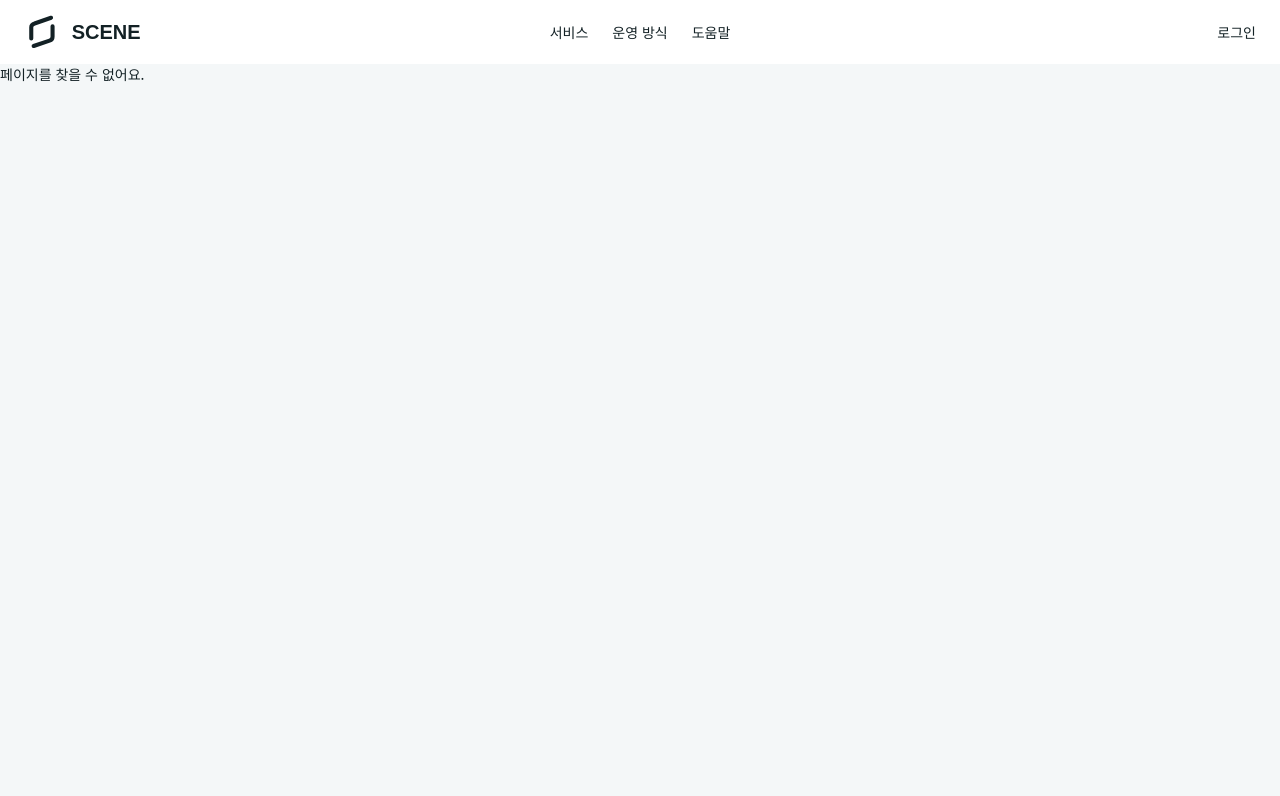
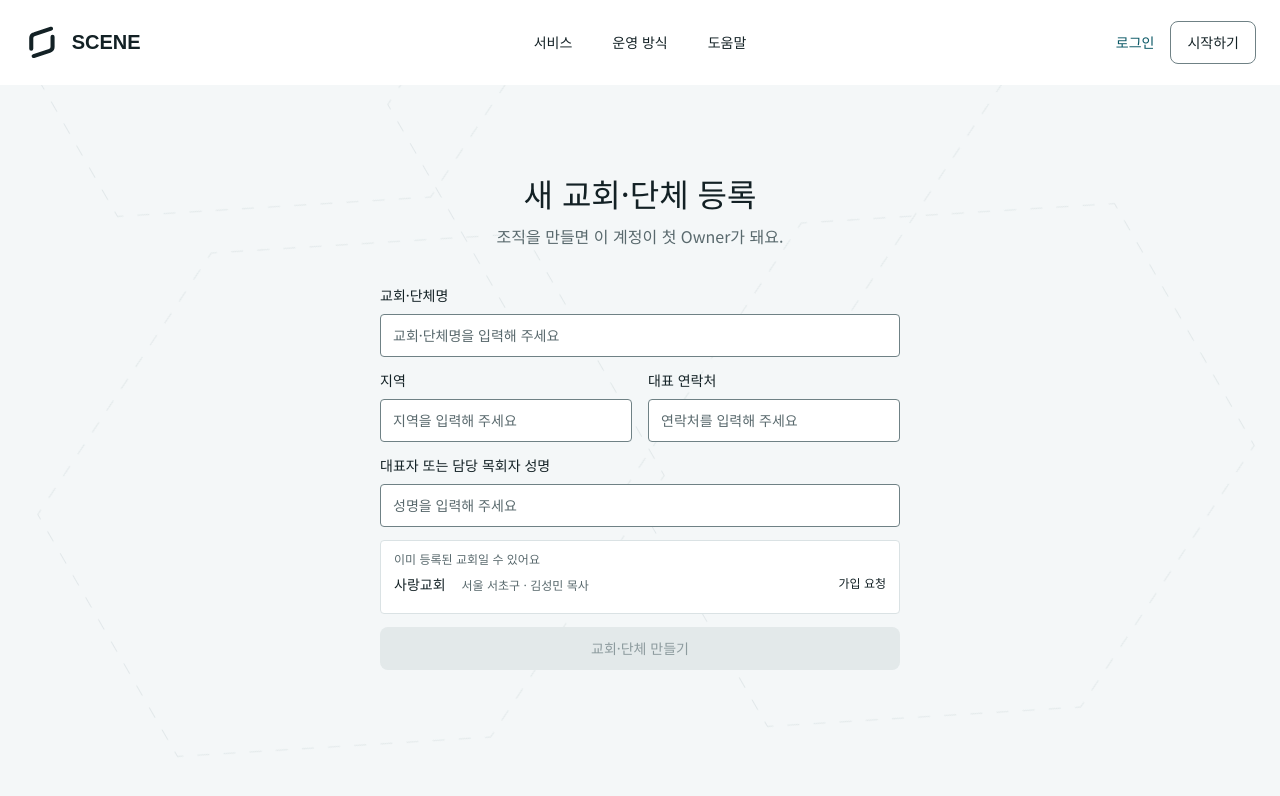
Before and after one commit to BeomhyunPark/SCENE, a React (Vite) app in the folder frontend/: page /register-organization in a window 1280 px wide. Shown: the top 796 px of the page. Built offline with nearby package versions, Linux system fonts and the light colour scheme; a web font is replaced by a local one.

Commit message:
feat: add the public organization registration (#146)
Track: #145

```diff
--- a/frontend/src/App.tsx
+++ b/frontend/src/App.tsx
@@ -6,6 +6,7 @@ import { PublicHome } from "./components/PublicHome";
 import { PublicLogin } from "./components/PublicLogin";
 import { PublicSignup } from "./components/PublicSignup";
 import { PublicFindOrganization } from "./components/PublicFindOrganization";
+import { PublicRegisterOrganization } from "./components/PublicRegisterOrganization";
 import { PublicVerifyEmail } from "./components/PublicVerifyEmail";
 
 function Home() {
@@ -39,6 +40,7 @@ export function App() {
         <Route path="/signup" element={<PublicSignup />} />
         <Route path="/verify-email" element={<PublicVerifyEmail />} />
         <Route path="/find-organization" element={<PublicFindOrganization />} />
+        <Route path="/register-organization" element={<PublicRegisterOrganization />} />
         <Route path="*" element={<NotFound />} />
       </Routes>
     </QueryClientProvider>
--- a/frontend/src/components/PublicFindOrganization.css
+++ b/frontend/src/components/PublicFindOrganization.css
@@ -213,6 +213,7 @@
   color: var(--color-text-primary);
   font: var(--scene-label-m);
   letter-spacing: 0;
+  text-decoration: none;
   cursor: pointer;
 }
 
--- a/frontend/src/components/PublicFindOrganization.tsx
+++ b/frontend/src/components/PublicFindOrganization.tsx
@@ -1,4 +1,5 @@
 import { useState, type FormEvent } from "react";
+import { Link } from "react-router";
 import pattern from "../assets/p01-04-hex-pattern.png";
 import search from "../assets/icon-search.svg";
 import { PublicHeader } from "./PublicHeader";
@@ -71,9 +72,9 @@ export function PublicFindOrganization() {
             ) : null}
             <p className="public-find__missing">
               찾는 교회·단체가 없나요?
-              <button className="public-find__register" type="button">
+              <Link className="public-find__register" to="/register-organization">
                 새로 등록하기
-              </button>
+              </Link>
             </p>
           </form>
         </div>
--- /dev/null
+++ b/frontend/src/components/PublicRegisterOrganization.css
@@ -0,0 +1,231 @@
+.public-register {
+  position: relative;
+  min-height: calc(100vh - 85px);
+  overflow: hidden;
+  background: var(--color-bg-canvas);
+}
+
+.public-register__pattern {
+  position: absolute;
+  inset: 0;
+  pointer-events: none;
+}
+
+.public-register__hex {
+  position: absolute;
+  width: 563px;
+  height: 560px;
+  opacity: 0.85;
+  transform: translate(-50%, -50%) rotate(-30deg);
+}
+
+.public-register__hex--1 {
+  left: 291px;
+  top: -130px;
+}
+
+.public-register__hex--2 {
+  left: 701px;
+  top: 0;
+}
+
+.public-register__hex--3 {
+  left: 351px;
+  top: 410px;
+}
+
+.public-register__hex--4 {
+  left: 941px;
+  top: 380px;
+}
+
+.public-register__content {
+  position: relative;
+  z-index: 1;
+  display: flex;
+  flex-direction: column;
+  align-items: center;
+  box-sizing: border-box;
+  width: min(760px, calc(100% - 48px));
+  margin: 0 auto;
+  padding: 85px 0 80px;
+}
+
+.public-register__title {
+  margin: 0;
+  width: 100%;
+  color: var(--color-text-primary);
+  font-family: "Noto Sans KR", sans-serif;
+  font-size: 32px;
+  font-weight: 500;
+  line-height: normal;
+  letter-spacing: 0;
+  text-align: center;
+}
+
+.public-register__support {
+  margin: 8px 0 0;
+  width: 100%;
+  color: var(--color-text-tertiary);
+  font: var(--scene-body-l);
+  letter-spacing: 0;
+  text-align: center;
+}
+
+.public-register__form {
+  display: flex;
+  flex-direction: column;
+  gap: 13px;
+  width: 520px;
+  max-width: 100%;
+  margin-top: 37px;
+}
+
+.public-register__field {
+  display: flex;
+  flex-direction: column;
+  gap: 8px;
+  min-width: 0;
+}
+
+.public-register__label {
+  color: var(--color-text-primary);
+  font: var(--scene-body-m);
+  letter-spacing: 0;
+}
+
+.public-register__control {
+  box-sizing: border-box;
+  display: flex;
+  align-items: center;
+  width: 100%;
+  padding: 10px 12px;
+  border: 1px solid var(--color-border-control);
+  border-radius: 4px;
+  background: var(--color-bg-surface);
+}
+
+.public-register__control:has(:focus-visible) {
+  outline: 2px solid var(--color-focus-ring);
+  outline-offset: 2px;
+}
+
+.public-register__control input {
+  flex: 1;
+  min-width: 0;
+  margin: 0;
+  padding: 0;
+  border: 0;
+  background: transparent;
+  color: var(--color-text-primary);
+  font: var(--scene-body-m);
+  letter-spacing: 0;
+}
+
+.public-register__control input:focus {
+  outline: none;
+}
+
+.public-register__control input::placeholder {
+  color: var(--color-text-tertiary);
+  opacity: 1;
+}
+
+.public-register__pair {
+  display: grid;
+  grid-template-columns: minmax(0, 1fr) minmax(0, 1fr);
+  gap: 16px;
+}
+
+.public-register__match {
+  box-sizing: border-box;
+  display: flex;
+  flex-direction: column;
+  gap: 7px;
+  min-height: 74px;
+  padding: 9px 13px;
+  border: 1px solid var(--color-border-default);
+  border-radius: 4px;
+  background: var(--color-bg-surface);
+}
+
+.public-register__hint {
+  margin: 0;
+  color: var(--color-text-tertiary);
+  font: var(--scene-label-s);
+  letter-spacing: 0;
+}
+
+.public-register__match-row {
+  display: flex;
+  align-items: flex-start;
+  gap: 16px;
+  min-width: 0;
+}
+
+.public-register__match-name {
+  flex: none;
+  color: var(--color-text-primary);
+  font: var(--scene-label-m);
+  letter-spacing: 0;
+}
+
+.public-register__match-detail {
+  min-width: 0;
+  margin-top: 2px;
+  color: var(--color-text-tertiary);
+  font: var(--scene-caption-m);
+  letter-spacing: 0;
+}
+
+.public-register__ask {
+  flex: none;
+  margin: 0 0 0 auto;
+  padding: 0;
+  border: 0;
+  background: transparent;
+  color: var(--color-text-primary);
+  font: var(--scene-label-s);
+  letter-spacing: 0;
+  cursor: pointer;
+}
+
+.public-register__ask:focus {
+  outline: none;
+}
+
+.public-register__ask:focus-visible {
+  outline: 2px solid var(--color-focus-ring);
+  outline-offset: 2px;
+}
+
+.public-register__submit {
+  width: 100%;
+}
+
+@media (max-width: 390px) {
+  .public-register__content {
+    width: 100%;
+    padding: 40px 24px 48px;
+  }
+
+  .public-register__form,
+  .public-register__pair {
+    width: 100%;
+  }
+
+  .public-register__pair {
+    grid-template-columns: minmax(0, 1fr);
+  }
+
+  .public-register__match-row {
+    flex-wrap: wrap;
+    row-gap: 4px;
+  }
+
+  .public-register__submit {
+    min-height: 48px;
+    padding: 10px 18px;
+    font: var(--scene-label-l);
+  }
+}
--- /dev/null
+++ b/frontend/src/components/PublicRegisterOrganization.tsx
@@ -0,0 +1,140 @@
+import { useState, type FormEvent } from "react";
+import pattern from "../assets/p01-04-hex-pattern.png";
+import { PublicHeader } from "./PublicHeader";
+import { Button } from "./Button";
+import "./PublicRegisterOrganization.css";
+
+const sample = {
+  name: "사랑교회",
+  detail: "서울 서초구 · 김성민 목사",
+};
+
+function showsSample(name: string) {
+  const needle = name.trim().toLocaleLowerCase();
+  if (needle === "") {
+    return true;
+  }
+  const target = sample.name.toLocaleLowerCase();
+  return target.includes(needle) || needle.includes(target);
+}
+
+export function PublicRegisterOrganization() {
+  const [name, setName] = useState("");
+  const [region, setRegion] = useState("");
+  const [phone, setPhone] = useState("");
+  const [leader, setLeader] = useState("");
+  const match = showsSample(name);
+  const ready =
+    name.trim() !== "" && region.trim() !== "" && phone.trim() !== "" && leader.trim() !== "";
+
+  function hold(event: FormEvent<HTMLFormElement>) {
+    event.preventDefault();
+  }
+
+  return (
+    <>
+      <PublicHeader accountActions />
+      <main className="public-register">
+        <div className="public-register__pattern" aria-hidden="true">
+          <img className="public-register__hex public-register__hex--1" src={pattern} alt="" />
+          <img className="public-register__hex public-register__hex--2" src={pattern} alt="" />
+          <img className="public-register__hex public-register__hex--3" src={pattern} alt="" />
+          <img className="public-register__hex public-register__hex--4" src={pattern} alt="" />
+        </div>
+        <div className="public-register__content">
+          <h1 className="public-register__title">새 교회·단체 등록</h1>
+          <p className="public-register__support">조직을 만들면 이 계정이 첫 Owner가 돼요.</p>
+          <form className="public-register__form" onSubmit={hold}>
+            <div className="public-register__field">
+              <label className="public-register__label" htmlFor="register-name">
+                교회·단체명
+              </label>
+              <span className="public-register__control">
+                <input
+                  id="register-name"
+                  type="text"
+                  name="name"
+                  autoComplete="organization"
+                  placeholder="교회·단체명을 입력해 주세요"
+                  value={name}
+                  onChange={(event) => setName(event.target.value)}
+                />
+              </span>
+            </div>
+            <div className="public-register__pair">
+              <div className="public-register__field">
+                <label className="public-register__label" htmlFor="register-region">
+                  지역
+                </label>
+                <span className="public-register__control">
+                  <input
+                    id="register-region"
+                    type="text"
+                    name="region"
+                    autoComplete="address-level1"
+                    placeholder="지역을 입력해 주세요"
+                    value={region}
+                    onChange={(event) => setRegion(event.target.value)}
+                  />
+                </span>
+              </div>
+              <div className="public-register__field">
+                <label className="public-register__label" htmlFor="register-phone">
+                  대표 연락처
+                </label>
+                <span className="public-register__control">
+                  <input
+                    id="register-phone"
+                    type="text"
+                    name="phone"
+                    autoComplete="tel"
+                    placeholder="연락처를 입력해 주세요"
+                    value={phone}
+                    onChange={(event) => setPhone(event.target.value)}
+                  />
+                </span>
+              </div>
+            </div>
+            <div className="public-register__field">
+              <label className="public-register__label" htmlFor="register-leader">
+                대표자 또는 담당 목회자 성명
+              </label>
+              <span className="public-register__control">
+                <input
+                  id="register-leader"
+                  type="text"
+                  name="leader"
+                  autoComplete="name"
+                  placeholder="성명을 입력해 주세요"
+                  value={leader}
+                  onChange={(event) => setLeader(event.target.value)}
+                />
+              </span>
+            </div>
+            {match ? (
+              <div className="public-register__match">
+                <p className="public-register__hint">이미 등록된 교회일 수 있어요</p>
+                <div className="public-register__match-row">
+                  <span className="public-register__match-name">{sample.name}</span>
+                  <span className="public-register__match-detail">{sample.detail}</span>
+                  <button className="public-register__ask" type="button">
+                    가입 요청
+                  </button>
+                </div>
+              </div>
+            ) : null}
+            <Button
+              type="submit"
+              variant="primary"
+              size={40}
+              className="public-register__submit"
+              disabled={!ready}
+            >
+              교회·단체 만들기
+            </Button>
+          </form>
+        </div>
+      </main>
+    </>
+  );
+}
```
Also changed, not shown: 1 other file (tests, documents, lock files or other folders).
